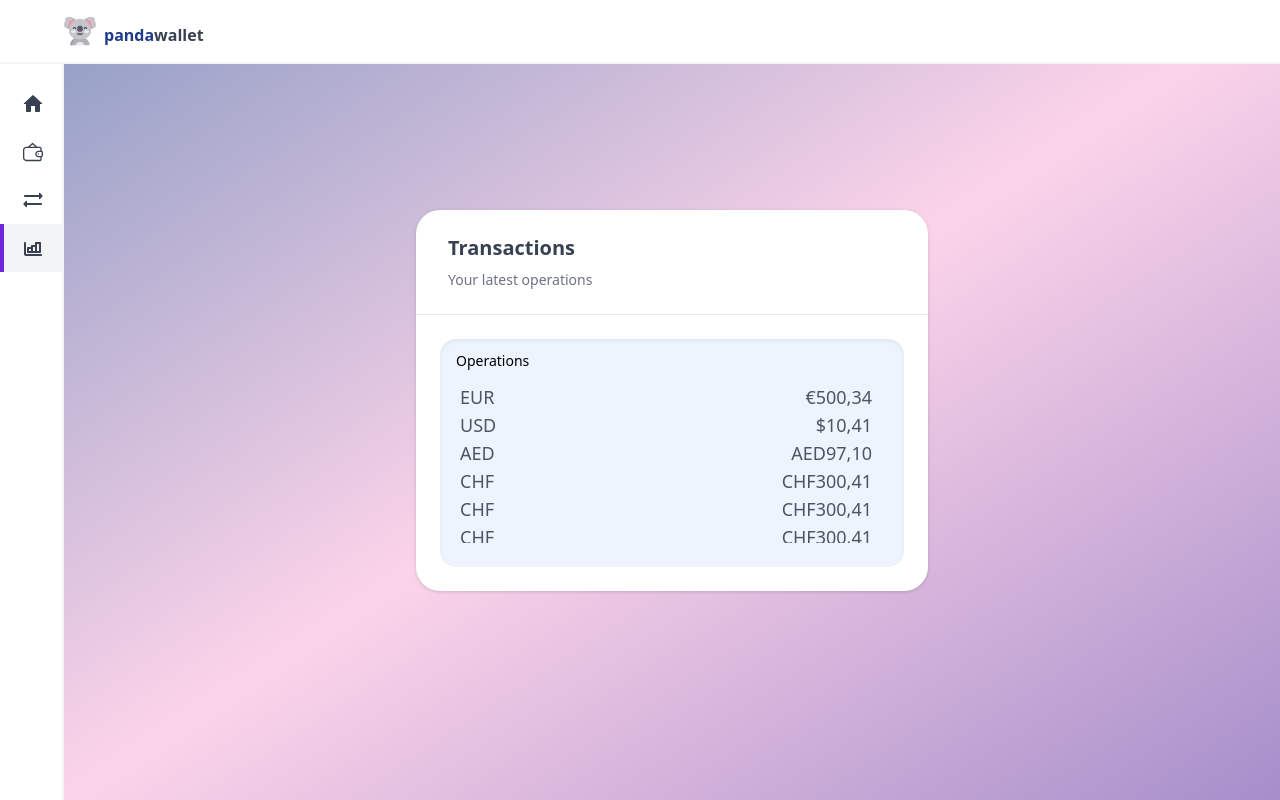
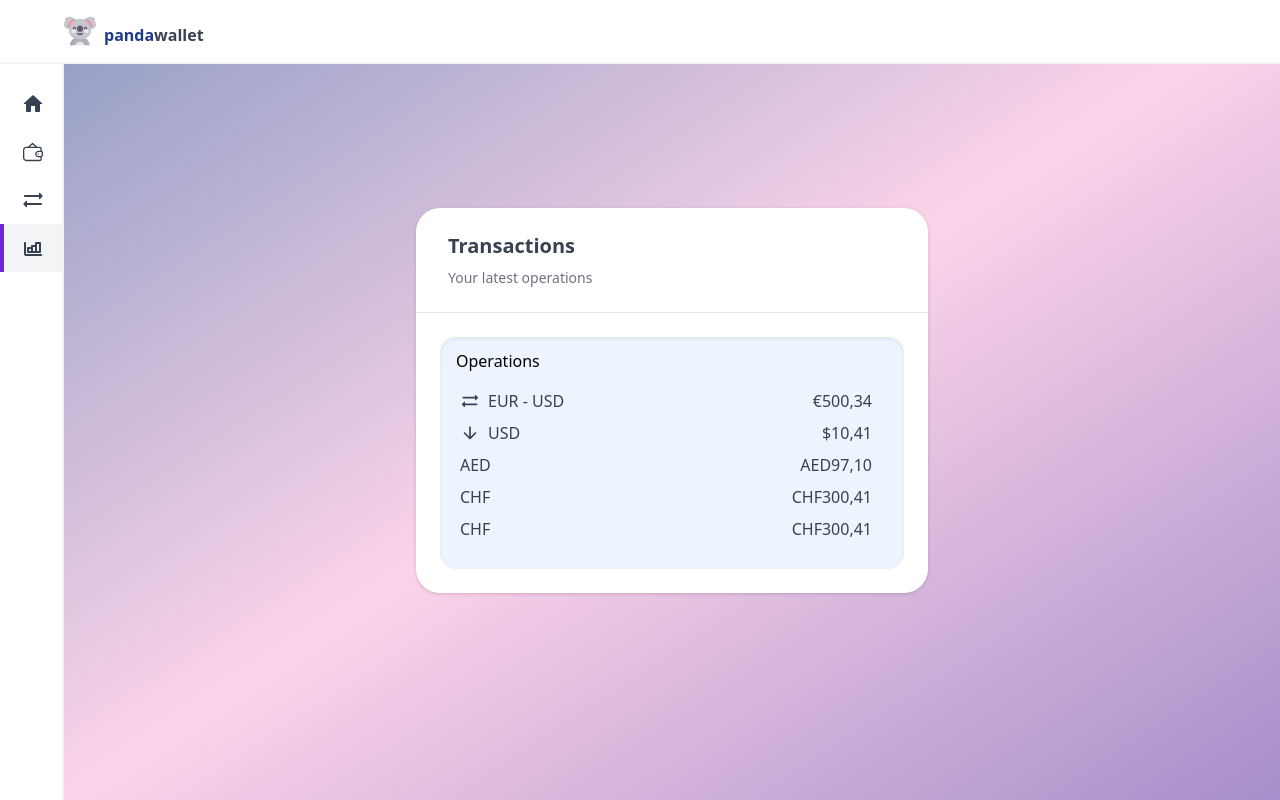
Before and after one commit to fr1j0/wallet, a React (Create React App) app: page /transactions in a window 1280 px wide. Built offline with nearby package versions, Linux system fonts and the light colour scheme.

Commit message:
Transactions info added

```diff
--- a/src/components/dashboard/dashboard.tsx
+++ b/src/components/dashboard/dashboard.tsx
@@ -19,7 +19,7 @@ const Dashboard = () => {
             <span className="text-sm font-normal">default:</span>
             <select
               name="currency"
-              className="text-lg bg-transparent focus:outline-none"
+              className="text-sm bg-transparent focus:outline-none"
             >
               <option value="eur">EUR</option>
               <option value="usd">USD</option>
@@ -29,7 +29,8 @@ const Dashboard = () => {
           </span>
         </div>
       </div>
-      <div className="w-full rounded-2xl py-3 pl-4 bg-blue-100 bg-opacity-50 shadow-innerpod mt-8">
+      <div className="w-full flex justify-center my-4"></div>
+      <div className="w-full rounded-2xl py-3 pl-4 bg-blue-100 bg-opacity-50 shadow-innerpod">
         <div className="w-full text-sm mb-3">Accounts</div>
         <div className="w-full max-h-40 scrollbar-thin scrollbar-thumb-blue-700 scrollbar-track-blue-300 overflow-y-scroll scrollbar-thumb-rounded-full scrollbar-track-rounded-full">
           <div className="w-full pr-4 text-lg font-medium text-gray-600 flex justify-between">
--- a/src/components/deposit/deposit.tsx
+++ b/src/components/deposit/deposit.tsx
@@ -16,7 +16,7 @@ const Deposit = () => {
           />
           <select
             name="currency"
-            className="text-lg bg-transparent focus:outline-none"
+            className="text-sm bg-transparent focus:outline-none"
           >
             <option value="" disabled selected>
               currency
@@ -28,7 +28,7 @@ const Deposit = () => {
           </select>
         </div>
       </div>
-      <button className="w-full mt-4 bg-purple-700 text-sm text-white p-4 rounded-2xl font-semibold">
+      <button className="w-full mt-6 bg-purple-700 text-sm text-white p-4 rounded-2xl font-semibold">
         Deposit
       </button>
     </Pod>
--- a/src/components/exchange/exchange.tsx
+++ b/src/components/exchange/exchange.tsx
@@ -10,14 +10,12 @@ const Exchange = () => {
         <div className="w-full text-4xl font-bold text-gray-600 flex justify-between">
           <input
             type="number"
-            min="1"
-            max="100000"
             className="appearance-none bg-transparent border-none shadow-none w-4/5 py-2 pr-3 text-gray-700 leading-tight focus:outline-none"
             placeholder="0.0"
           />
           <select
             name="currency"
-            className="text-lg bg-transparent focus:outline-none"
+            className="text-sm bg-transparent focus:outline-none"
           >
             <option value="" disabled selected>
               currency
@@ -29,7 +27,7 @@ const Exchange = () => {
           </select>
         </div>
       </div>
-      <div className="w-full flex justify-center my-4">
+      <div className="w-full flex justify-center my-2">
         <ArrowIcon />
       </div>
       <div className="w-full rounded-2xl py-3 px-4 bg-blue-100 bg-opacity-50 shadow-innerpod">
@@ -44,7 +42,7 @@ const Exchange = () => {
           />
           <select
             name="currency"
-            className="text-lg bg-transparent focus:outline-none"
+            className="text-sm bg-transparent focus:outline-none"
           >
             <option value="" disabled selected>
               currency
--- a/src/components/transactions/transactions.tsx
+++ b/src/components/transactions/transactions.tsx
@@ -1,41 +1,48 @@
 import React from "react";
 import Pod from "../pod";
+import { ReactComponent as ExchangeIcon } from "../../assets/icon-exchange.svg";
+import { ReactComponent as ArrowIcon } from "../../assets/icon-arrow.svg";
 
 const Transactions = () => {
   return (
     <Pod title="Transactions" description="Your latest operations">
       <div className="w-full rounded-2xl py-3 px-4 pb-6 bg-blue-100 bg-opacity-50 shadow-innerpod">
-        <div className="w-full text-sm mb-3">Operations</div>
+        <div className="w-full text-base mb-3">Operations</div>
         <div className="w-full max-h-40 scrollbar-thin scrollbar-thumb-gray-400 scrollbar-track-blue-50 overflow-y-scroll scrollbar-thumb-rounded-full scrollbar-track-rounded-full">
-          <div className="w-full pl-1 pr-4  text-lg font-medium text-gray-600 flex justify-between">
-            <span>EUR</span>
+          <div className="w-full pl-1 pr-4 text-base font-medium text-gray-700 flex justify-between py-1">
+            <span className="flex">
+              <ExchangeIcon className="w-5 fill-current text-gray-700 mr-2" />{" "}
+              EUR - USD
+            </span>
             <span>€500,34</span>
           </div>
-          <div className="w-full pl-1 pr-4  text-lg font-medium text-gray-600 flex justify-between">
-            <span>USD</span>
+          <div className="w-full pl-1 pr-4 text-base font-medium text-gray-700 flex justify-between py-1">
+            <span className="flex">
+              <ArrowIcon className="w-5 fill-current text-gray-700 mr-2" /> USD
+            </span>
             <span>$10,41</span>
           </div>
-          <div className="w-full pl-1 pr-4  text-lg font-medium text-gray-600 flex justify-between">
+          <div className="w-full pl-1 pr-4 text-base font-medium text-gray-700 flex justify-between py-1">
             <span>AED</span>
             <span>AED97,10</span>
           </div>
-          <div className="w-full pl-1 pr-4  text-lg font-medium text-gray-600 flex justify-between">
+          <div className="w-full pl-1 pr-4 text-base font-medium text-gray-700 flex justify-between py-1">
             <span>CHF</span>
             <span>CHF300,41</span>
           </div>
-          <div className="w-full pl-1 pr-4  text-lg font-medium text-gray-600 flex justify-between">
+          <div className="w-full pl-1 pr-4 text-base font-medium text-gray-700 flex justify-between py-1">
             <span>CHF</span>
             <span>CHF300,41</span>
           </div>
-          <div className="w-full pl-1 pr-4  text-lg font-medium text-gray-600 flex justify-between">
+          <div className="w-full pl-1 pr-4 text-base font-medium text-gray-700 flex justify-between py-1">
             <span>CHF</span>
             <span>CHF300,41</span>
           </div>
-          <div className="w-full pl-1 pr-4  text-lg font-medium text-gray-600 flex justify-between">
+          <div className="w-full pl-1 pr-4 text-base font-medium text-gray-700 flex justify-between py-1">
             <span>CHF</span>
             <span>CHF300,41</span>
           </div>
-          <div className="w-full pl-1 pr-4  text-lg font-medium text-gray-600 flex justify-between">
+          <div className="w-full pl-1 pr-4 text-base font-medium text-gray-700 flex justify-between py-1">
             <span>CHF</span>
             <span>CHF300,41</span>
           </div>
```
